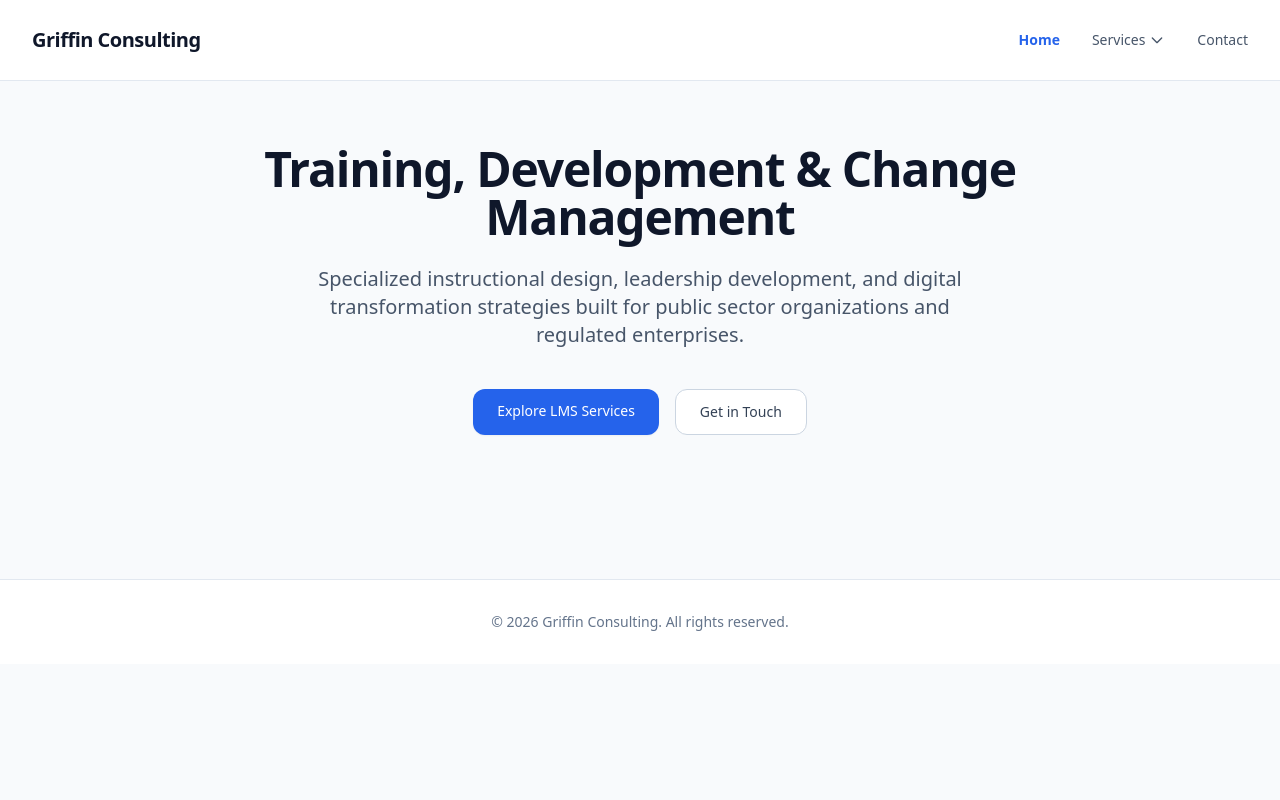
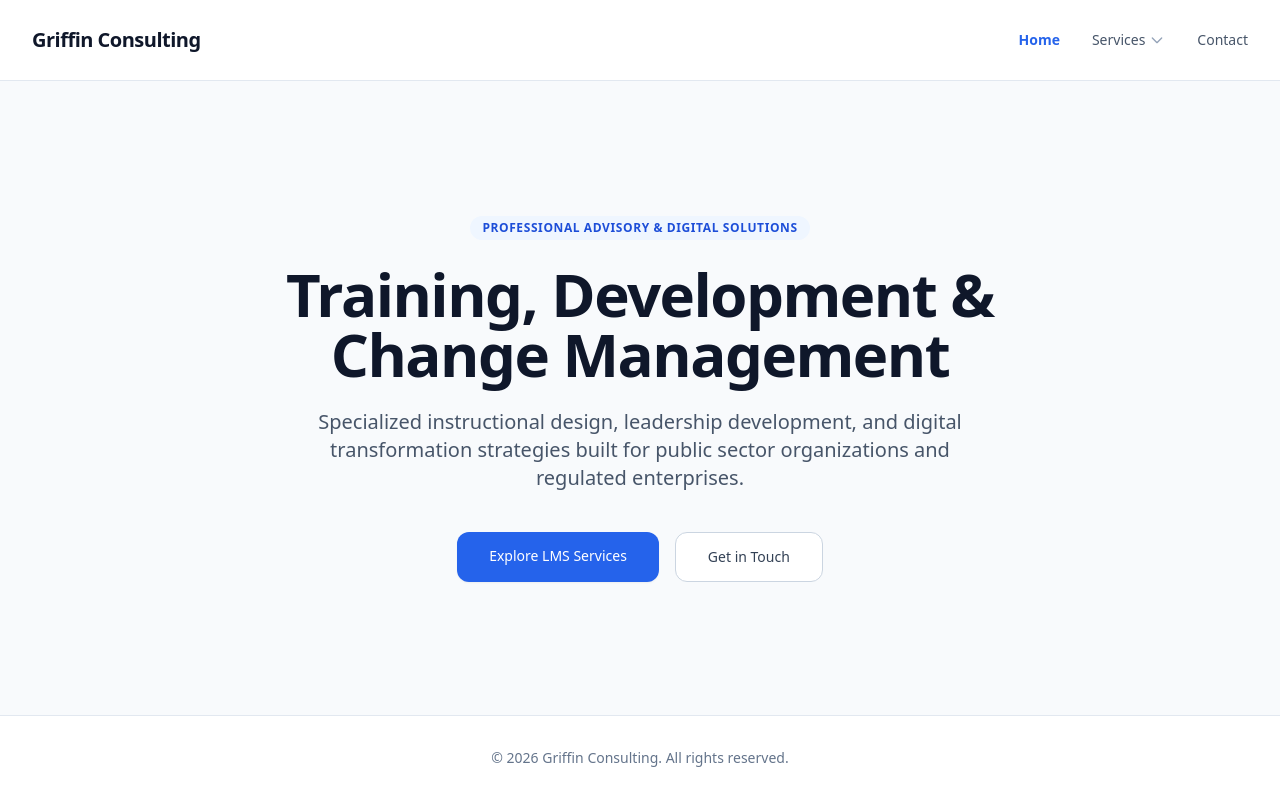
Before and after one commit to griffinjtravis78/Griffin-Consulting, a plain HTML site: page index.html in a window 1280 px wide. Drawn offline with nearby package versions, Linux system fonts and the light colour scheme.

Commit message:
V1.5
Enhance styling and structure of index.html

```diff
--- a/index.html
+++ b/index.html
@@ -9,24 +9,28 @@
     <!-- Alpine.js for interactive dropdown state -->
     <script defer src="https://cdn.jsdelivr.net/npm/alpinejs@3.x.x/dist/cdn.min.js"></script>
 </head>
-<body class="bg-slate-50 text-slate-800 font-sans antialiased">
+<body class="bg-slate-50 text-slate-900 font-sans antialiased flex flex-col min-h-screen">
 
     <!-- Header / Navigation -->
-    <header class="bg-white border-b border-slate-200 sticky top-0 z-50">
+    <header class="bg-white border-b border-slate-200 sticky top-0 z-50 shadow-xs">
         <div class="max-w-7xl mx-auto px-4 sm:px-6 lg:px-8 h-20 flex items-center justify-between">
+
+            <!-- Brand Logo / Name -->
             <div class="flex items-center space-x-3">
-                <span class="text-xl font-bold tracking-tight text-slate-900">Griffin Consulting</span>
+                <a href="index.html" class="text-xl font-bold tracking-tight text-slate-900 hover:text-blue-600 transition">
+                    Griffin Consulting
+                </a>
             </div>
 
-            <!-- Navigation with Dropdown Menu -->
+            <!-- Navigation Menu -->
             <nav class="hidden md:flex space-x-8 text-sm font-medium items-center">
-                <a href="index.html" class="text-blue-600 font-semibold">Home</a>
+                <a href="index.html" class="text-blue-600 font-semibold transition">Home</a>
 
                 <!-- Services Dropdown (Alpine.js controlled) -->
                 <div class="relative" x-data="{ open: false }" @mouseleave="open = false">
                     <button @mouseover="open = true" @click="open = !open" class="text-slate-600 hover:text-blue-600 transition flex items-center gap-1 py-2">
                         Services
-                        <svg class="w-4 h-4" fill="none" stroke="currentColor" viewBox="0 0 24 24">
+                        <svg class="w-4 h-4 text-slate-400" fill="none" stroke="currentColor" viewBox="0 0 24 24">
                             <path stroke-linecap="round" stroke-linejoin="round" stroke-width="2" d="M19 9l-7 7-7-7"></path>
                         </svg>
                     </button>
@@ -39,7 +43,7 @@
                          x-transition:leave="transition ease-in duration-150"
                          x-transition:leave-start="opacity-100 translate-y-0"
                          x-transition:leave-end="opacity-0 translate-y-1"
-                         class="absolute left-0 mt-1 w-72 rounded-xl bg-white shadow-lg border border-slate-200 py-2 z-50">
+                         class="absolute left-0 mt-1 w-72 rounded-xl bg-white shadow-xl border border-slate-200 py-2 z-50">
                         <a href="services-lms.html" class="block px-4 py-3 text-sm text-slate-700 hover:bg-slate-50 hover:text-blue-600 transition">
                             <div class="font-semibold text-slate-900">Learning Management System (LMS)</div>
                             <div class="text-xs text-slate-500 mt-0.5">Custom digital compliance & CEU platforms</div>
@@ -49,23 +53,27 @@
 
                 <a href="contact.html" class="text-slate-600 hover:text-blue-600 transition">Contact</a>
             </nav>
+
         </div>
     </header>
 
     <!-- Hero Section -->
-    <main class="py-16 px-4 sm:px-6 lg:px-8">
+    <main class="flex-grow flex items-center py-20 px-4 sm:px-6 lg:px-8">
         <div class="max-w-4xl mx-auto text-center">
-            <h1 class="text-4xl sm:text-5xl font-extrabold text-slate-900 tracking-tight mb-6">
+            <span class="inline-block py-1 px-3 rounded-full bg-blue-50 text-blue-700 text-xs font-semibold uppercase tracking-wider mb-6">
+                Professional Advisory & Digital Solutions
+            </span>
+            <h1 class="text-4xl sm:text-6xl font-extrabold text-slate-900 tracking-tight mb-6 leading-tight">
                 Training, Development & Change Management
             </h1>
             <p class="text-lg sm:text-xl text-slate-600 leading-relaxed mb-10 max-w-2xl mx-auto">
                 Specialized instructional design, leadership development, and digital transformation strategies built for public sector organizations and regulated enterprises.
             </p>
-            <div class="flex justify-center gap-4">
-                <a href="services-lms.html" class="px-6 py-3 bg-blue-600 hover:bg-blue-700 text-white font-medium rounded-xl transition shadow-sm text-sm">
+            <div class="flex flex-col sm:flex-row justify-center gap-4">
+                <a href="services-lms.html" class="px-8 py-3.5 bg-blue-600 hover:bg-blue-700 text-white font-medium rounded-xl transition shadow-sm text-sm">
                     Explore LMS Services
                 </a>
-                <a href="contact.html" class="px-6 py-3 bg-white hover:bg-slate-50 text-slate-700 border border-slate-300 font-medium rounded-xl transition text-sm">
+                <a href="contact.html" class="px-8 py-3.5 bg-white hover:bg-slate-50 text-slate-700 border border-slate-300 font-medium rounded-xl transition text-sm shadow-xs">
                     Get in Touch
                 </a>
             </div>
@@ -73,7 +81,7 @@
     </main>
 
     <!-- Footer -->
-    <footer class="bg-white border-t border-slate-200 mt-20 py-8">
+    <footer class="bg-white border-t border-slate-200 py-8">
         <div class="max-w-7xl mx-auto px-4 text-center text-sm text-slate-500">
             &copy; 2026 Griffin Consulting. All rights reserved.
         </div>
```
